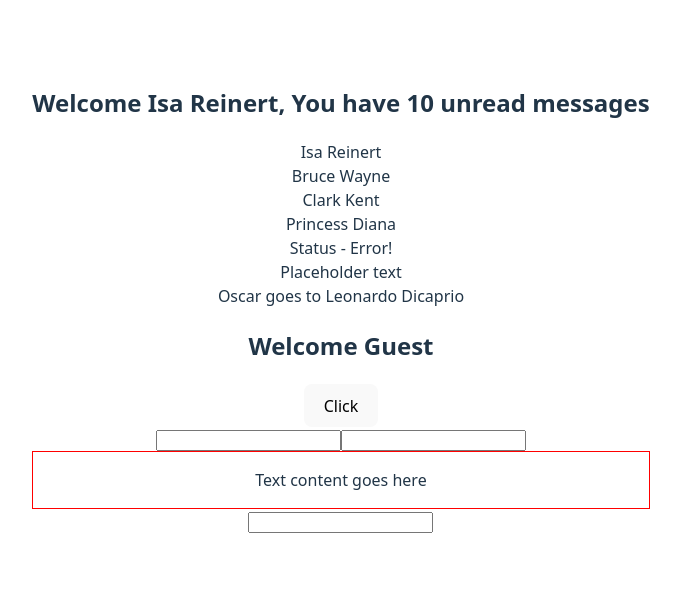
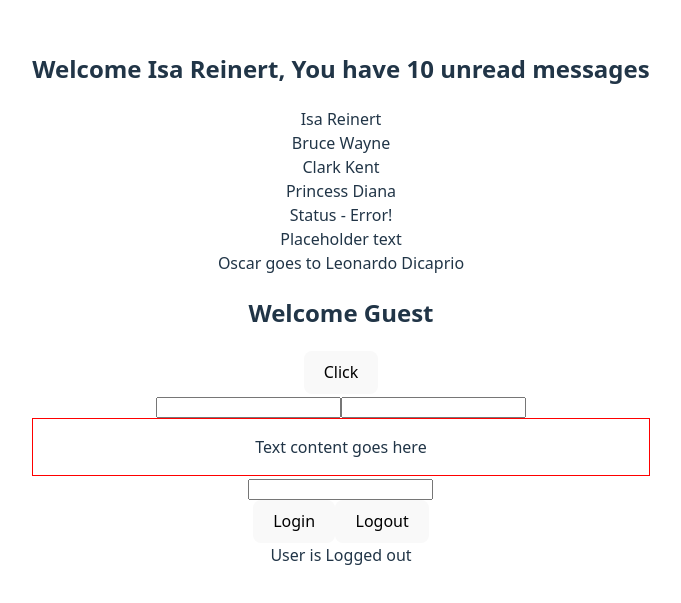
Before and after one commit to reinertisa/react-typescript-crash-course, a React (Vite) app: page / in a window 1280 px wide. Shown: the part 101-704 px from the top of the page, without its empty margins (299-980 px from the left). Built offline with nearby package versions, Linux system fonts and the light colour scheme.

Commit message:
feat(website): useState hook

```diff
--- a/src/App.tsx
+++ b/src/App.tsx
@@ -9,6 +9,7 @@ import Input from "./components/Input.tsx";
 import Button from "./components/Button.tsx";
 import Container from "./components/Container.tsx";
 import Input1 from "./components/Input1.tsx";
+import LoggedIn from "./components/LoggedIn.tsx";
 
 function App() {
     const name = {
@@ -46,6 +47,7 @@ function App() {
           <Input value="" handleChange={event => console.log(event)} />
           <Container styles={{border: '1px solid red', padding: '1rem'}} />
           <Input1 value="" handleChange={event => console.log(event)} />
+          <LoggedIn />
       </div>
   )
 }
--- /dev/null
+++ b/src/components/LoggedIn.tsx
@@ -0,0 +1,16 @@
+import {useState} from 'react';
+
+export default function LoggedIn() {
+    const [isLoggedIn, setIsLoggedIn] = useState(false);
+
+    const handleLogin = () => setIsLoggedIn(true);
+    const handleLogout = () => setIsLoggedIn(false);
+
+    return (
+        <div>
+            <button onClick={handleLogin}>Login</button>
+            <button onClick={handleLogout}>Logout</button>
+            <div>User is {isLoggedIn ? 'Logged in': 'Logged out'}</div>
+        </div>
+    )
+}
```
